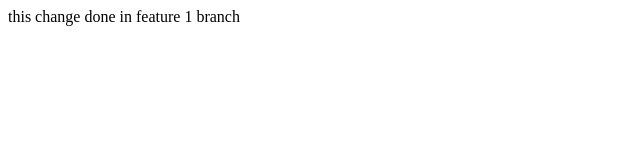
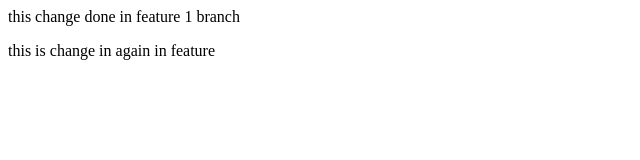
Before and after one commit to rahulprajapati017/localrepo, a plain HTML site: page index.html in a window 1280 px wide. Shown: the whole page, without its empty margins (0-640 px from the left). Drawn offline with Linux system fonts and the light colour scheme.

Commit message:
add para

```diff
--- a/index.html
+++ b/index.html
@@ -1,3 +1,6 @@
 <p>
     this change done in feature 1 branch
 </p>
+<p>
+    this is change in again in feature
+</p>
```
